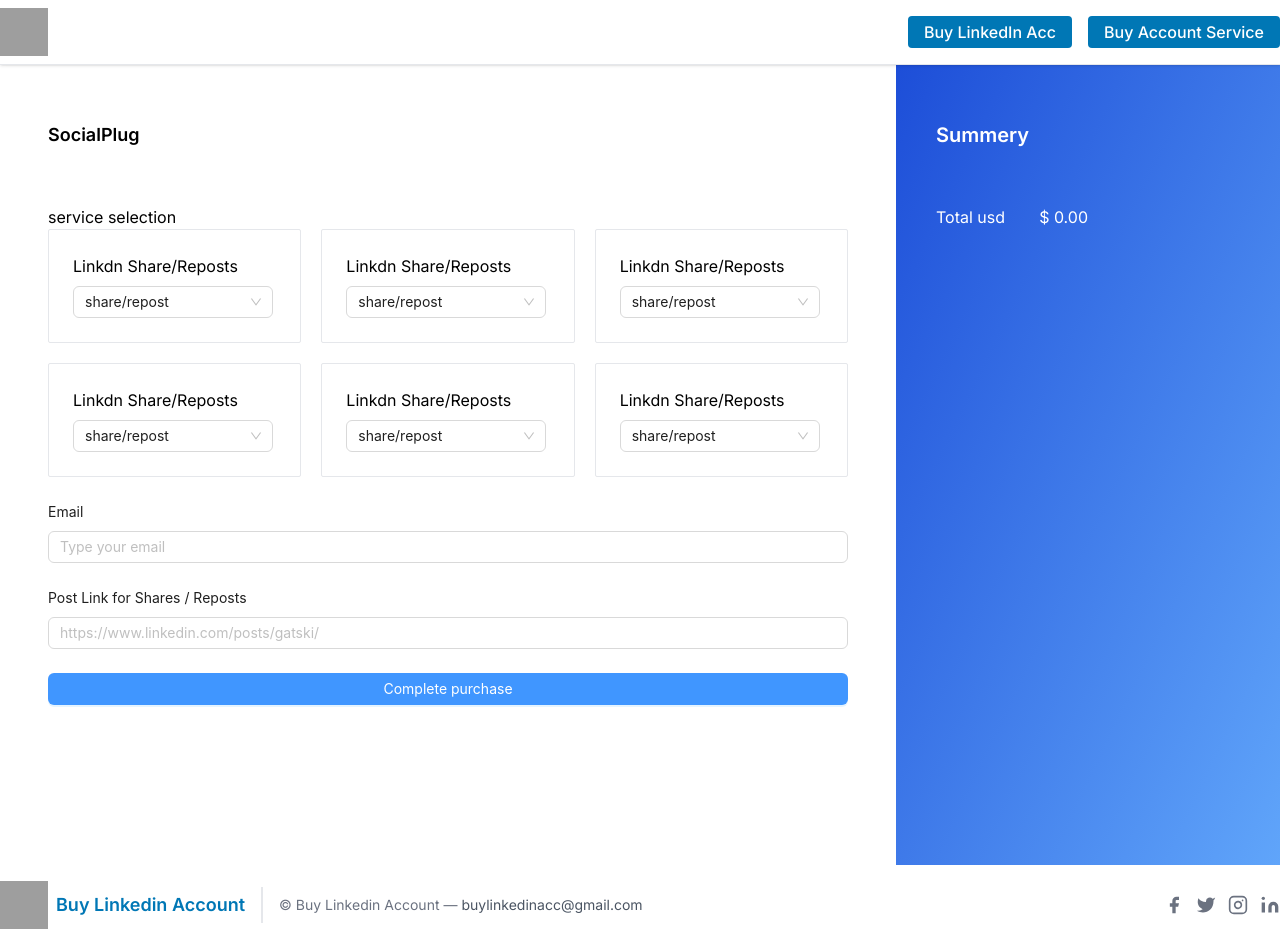
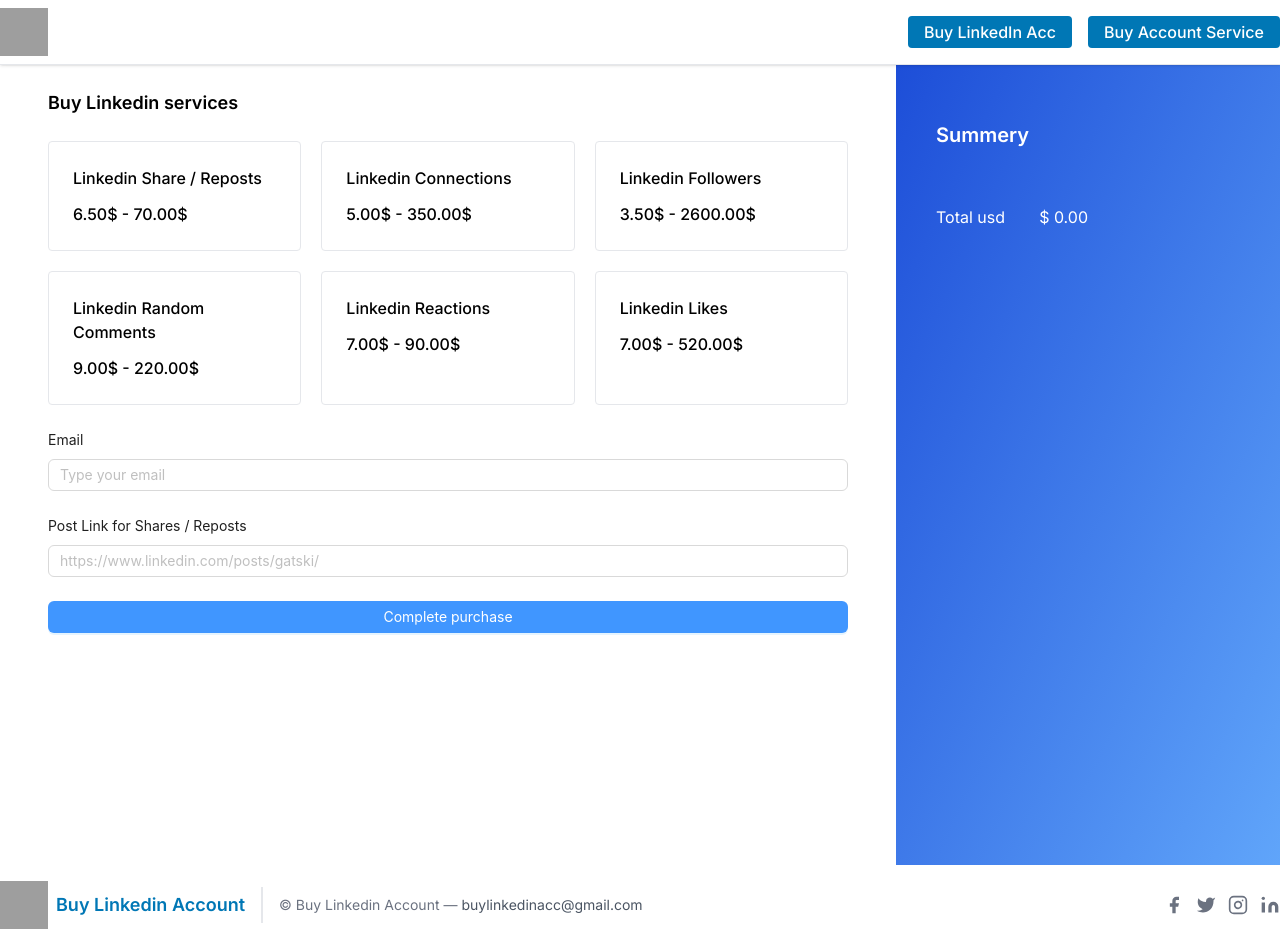
Before and after one commit to rakibulhasan-bu/linkedin-buy, a Next.js app: page /buy-account-service in a window 1280 px wide. Built offline with nearby package versions, Linux system fonts and the light colour scheme; grey boxes are pictures that could not be loaded.

Commit message:
updated in the buy linkedin services

```diff
--- a/app/buy-account-service/page.tsx
+++ b/app/buy-account-service/page.tsx
@@ -1,22 +1,270 @@
 "use client";
 
 import { Button, Form, Input, Select } from "antd";
-import ServiceSelection from "../components/account-service/ServiceSelection";
+import ServiceSelection, { TServicesOptions } from "../components/account-service/ServiceSelection";
+import { useState } from "react";
 
-export default function page() {
-  const services = [
-    { a: 1 }, { a: 1 }, { a: 1 }, { a: 1 }, { a: 1 }, { a: 1 },
+export default function ServicesPage() {
+
+  const [services, setServices] = useState({
+    share: 0,
+    connections: 0,
+    followers: 0,
+    comments: 0,
+    reactions: 0,
+    likes: 0
+  })
+
+  const servicesOptions = [
+    {
+      title: "Linkedin Share / Reposts",
+      name: "share",
+      amount: "6.50$ - 70.00$",
+      options: [
+        {
+          label: "Amount Of Shares/Reposts",
+          value: 0,
+        },
+        {
+          label: "50 Shares / Reposts",
+          value: 50
+        },
+        {
+          label: "100 Shares / Reposts",
+          value: 100
+        },
+        {
+          label: "250 Shares / Reposts",
+          value: 250
+        },
+        {
+          label: "500 Shares / Reposts",
+          value: 500
+        },
+        {
+          label: "800 Shares / Reposts",
+          value: 800
+        },
+      ]
+    },
+    {
+      title: "Linkedin Connections",
+      name: "connections",
+      amount: "5.00$ - 350.00$",
+      options: [
+        {
+          label: "Amount Of Connections",
+          value: 0
+        },
+        {
+          label: "50 Connections",
+          value: 50
+        },
+        {
+          label: "100 Connections",
+          value: 100
+        },
+        {
+          label: "250 Connections",
+          value: 250
+        },
+        {
+          label: "500 Connections",
+          value: 500
+        },
+        {
+          label: "1000 Connections",
+          value: 1000
+        },
+        {
+          label: "2500 Connections",
+          value: 2500
+        },
+        {
+          label: "5000 Connections",
+          value: 5000
+        },
+      ]
+    },
+    {
+      title: "Linkedin Followers",
+      name: "followers",
+      amount: "3.50$ - 2600.00$",
+      options: [
+        {
+          label: "Amount Of Followers",
+          value: 0
+        },
+        {
+          label: "100 Followers",
+          value: 100
+        },
+        {
+          label: "250 Followers",
+          value: 250
+        },
+        {
+          label: "500 Followers",
+          value: 500
+        },
+        {
+          label: "1000 Followers",
+          value: 1000
+        },
+        {
+          label: "2500 Followers",
+          value: 2500
+        },
+        {
+          label: "5000 Followers",
+          value: 5000
+        },
+        {
+          label: "10000 Followers",
+          value: 10000
+        },
+        {
+          label: "25000 Followers",
+          value: 25000
+        },
+        {
+          label: "50000 Followers",
+          value: 50000
+        },
+        {
+          label: "100000 Followers",
+          value: 100000
+        },
+      ]
+    },
+    {
+      title: "Linkedin Random Comments",
+      name: "comments",
+      amount: "9.00$ - 220.00$",
+      options: [
+        {
+          label: "Amount Of Random Comments",
+          value: 0
+        },
+        {
+          label: "5 Comments",
+          value: 5
+        },
+        {
+          label: "10 Comments",
+          value: 10
+        },
+        {
+          label: "25 Comments",
+          value: 25
+        },
+        {
+          label: "50 Comments",
+          value: 50
+        },
+        {
+          label: "100 Comments",
+          value: 100
+        },
+        {
+          label: "150 Comments",
+          value: 150
+        },
+
+      ]
+    },
+    {
+      title: "Linkedin Reactions",
+      name: "reactions",
+      amount: "7.00$ - 90.00$",
+      options: [
+        {
+          label: "Amount Of Reactions",
+          value: 0
+        },
+        {
+          label: "50 Reactions",
+          value: 50
+        },
+        {
+          label: "100 Reactions",
+          value: 100
+        },
+        {
+          label: "250 Reactions",
+          value: 250
+        },
+        {
+          label: "500 Reactions",
+          value: 500
+        },
+        {
+          label: "800 Reactions",
+          value: 800
+        },
+
+      ]
+    },
+    {
+      title: "Linkedin Likes",
+      name: "likes",
+      amount: "7.00$ - 520.00$",
+      options: [
+        {
+          label: "Amount Of Likes",
+          value: 50
+        },
+        {
+          label: "50 Likes",
+          value: 50
+        },
+        {
+          label: "100 Likes",
+          value: 100
+        },
+        {
+          label: "250 Likes",
+          value: 250
+        },
+        {
+          label: "500 Likes",
+          value: 500
+        },
+        {
+          label: "1000 Likes",
+          value: 1000
+        },
+        {
+          label: "2500 Likes",
+          value: 2500
+        },
+        {
+          label: "5000 Likes",
+          value: 5000
+        },
+      ]
+    },
   ]
+
+  const handleChangeServices = (value: number, name: string) => {
+    if (services.hasOwnProperty(name)) {
+      // Update the services object with the new value
+      const updatedServices = { ...services, [name]: value };
+      setServices(updatedServices);
+    }
+  }
+  console.log(services);
   return (
     <section className="w-full lg:flex">
-      <div className=" lg:w-[70%] w-full bg-white px-2 lg:min-h-screen">
-        <div className="  h-full lg:px-10">
-          <h1 className="  text-lg font-semibold my-14">SocialPlug</h1>
-          <p>service selection</p>
+
+      <div className="lg:w-[70%] w-full bg-white px-2 lg:min-h-screen">
+        <div className="h-full lg:px-10">
+          <h1 className="text-lg font-semibold py-6">Buy Linkedin services</h1>
+
           <div className=" grid grid-cols-1 lg:grid-cols-3 gap-5">
             {
-              services.map((service: any, index: number) => (
-                <ServiceSelection key={index} />
+              servicesOptions.map((servicesOptions: TServicesOptions, index: number) => (
+                <ServiceSelection handleChangeServices={handleChangeServices} servicesOptions={servicesOptions} key={index} />
               ))
             }
           </div>
--- a/app/components/account-service/ServiceSelection.tsx
+++ b/app/components/account-service/ServiceSelection.tsx
@@ -1,35 +1,62 @@
 import { Select } from "antd";
+import { useState } from "react";
+import { IoIosCheckmarkCircle } from "react-icons/io";
 
-export default function ServiceSelection() {
+export interface TServicesOptions {
+    title: string;
+    amount: string;
+    name: string;
+    options: {
+        label: string;
+        value: number;
+    }[];
+}
+
+interface TServiceSelection {
+    servicesOptions: TServicesOptions;
+    handleChangeServices: any
+}
+
+export default function ServiceSelection({ handleChangeServices, servicesOptions }: TServiceSelection) {
+    const [select, setSelect] = useState(false);
+
+    const handleSelectClick = (e: any) => {
+        e.stopPropagation();
+    };
+
+    const handleOptionChange = (value: number, name: string) => {
+        handleChangeServices(value, name)
+    };
+    console.log("object");
     return (
-        <div className=" border p-6 space-y-2 rounded-sm">
-            <h2>Linkdn Share/Reposts</h2>
-            <div>
-                <Select
-                    defaultValue="share/repost"
-                    style={{
-                        width: 200,
-                    }}
-                    options={[
-                        {
-                            options: [
-                                {
-                                    label: "50 Share/Repost",
-                                    value: "50",
-                                },
-                                {
-                                    label: "100 Share/Repost",
-                                    value: "100",
-                                },
-                                {
-                                    label: "150 Share/Repost",
-                                    value: "150",
-                                },
-                            ],
-                        },
-                    ]}
-                />
-            </div>
+        <div onClick={() => setSelect(prev => !prev)} className={`relative font-medium border p-6 space-y-2 rounded cursor-pointer ${select && "border-blue-500"}`}>
+
+            <h2 className="pb-1">{servicesOptions?.title}</h2>
+            {
+                !select && <p>{servicesOptions?.amount}</p>
+            }
+            {
+                select && <div onClick={handleSelectClick} className="w-full">
+                    <Select
+                        defaultValue={servicesOptions?.options[0].label}
+                        className="w-full font-medium"
+                        options={servicesOptions?.options.map((option: any) => ({
+                            label: option.label,
+                            value: option.value
+                        }))}
+                        onChange={(value: any) => handleOptionChange(value, servicesOptions.name)}
+                    />
+                </div>
+            }
+
+            {
+                select && <div className='text-sm text-gray-900 pt-1'>
+                    Select an Option...
+                </div>
+            }
+            {
+                select && <IoIosCheckmarkCircle className="absolute top-1 right-2 text-blue-500" />
+            }
         </div>
     );
 };
--- a/package.json
+++ b/package.json
@@ -13,7 +13,8 @@
     "next": "14.1.0",
     "react": "^18",
     "react-dom": "^18",
-    "react-hot-toast": "^2.4.1"
+    "react-hot-toast": "^2.4.1",
+    "react-icons": "^5.0.1"
   },
   "devDependencies": {
     "@types/node": "^20",
```
Also changed, not shown: 1 other file (tests, documents, lock files or other folders).
